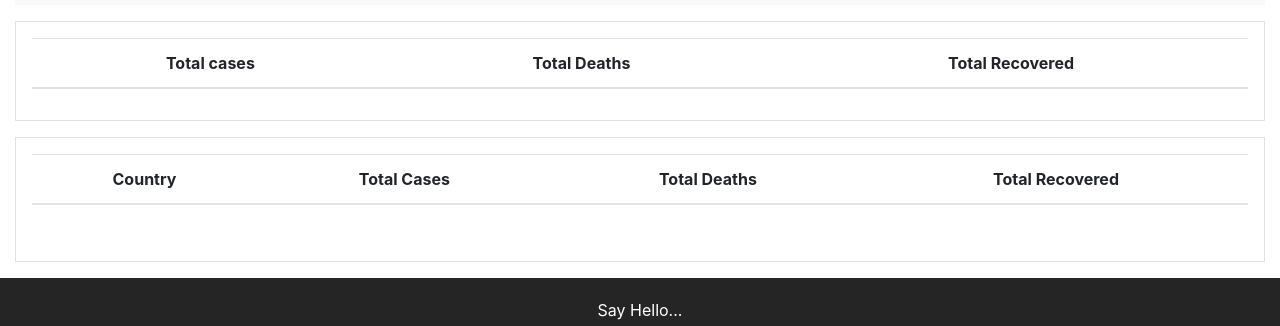
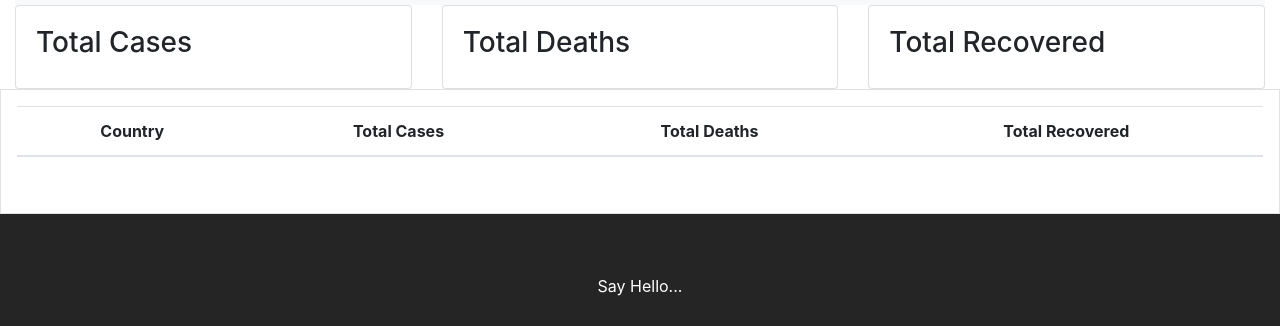
Before and after one commit to Hitesh-15/CovidTracker, a plain HTML site: page index.html in a window 1280 px wide. Shown: the part 77-403 px from the top of the page. Drawn offline with nearby package versions, Linux system fonts and the light colour scheme; no server answers.

Commit message:
included cards

```diff
--- a/app.js
+++ b/app.js
@@ -11,10 +11,17 @@ $(document).ready(function()
 
     function init()
     {
-        var url="https://api.covid19api.com/summary"
+        var url="http://api.covid19api.com/summary"
         var data='';
         $.get(url, function(data)
         {
+            // console.log(data);
+            // console.log(data.Countries[177]);
+            // console.log(data.Countries[177].Country);
+            // console.log(data.Countries[177].TotalConfirmed);
+            // console.log(data.Countries[177].TotalDeaths);
+            // console.log(data.Countries[177].TotalRecovered);
+
             var i,j;
             var output=new Array()
 
@@ -24,6 +31,7 @@ $(document).ready(function()
                 output[i]=data.Countries[i].TotalConfirmed;
 
             }
+            // console.log("Sorted in highest country: "+highest(output));
             highest(output)
             var HighestCountryByTotal=new Array();
             var HighestCountryByConfirmed=new Array();
@@ -39,6 +47,11 @@ $(document).ready(function()
                         HighestCountryByConfirmed[i]=data.Countries[j].TotalConfirmed;
                         HighestCountryByDeath[i]=data.Countries[j].TotalDeaths;
                         HighestCountryByRecovered[i]=data.Countries[j].TotalRecovered;
+                        // console.log(HighestCountryByTotal[i]+" "+HighestCountryByConfirmed[i]+" "+HighestCountryByDeath[i]+" "+HighestCountryByRecovered[i])
+                        // $("#countryvalue").append(HighestCountryByTotal[i]);
+                        // $("#totalvalue").append(HighestCountryByConfirmed[i]);
+                        // $("#deathvalue").append(HighestCountryByDeath[i]);
+                        // $("#recoveredvalue").append(HighestCountryByRecovered[i]);
                         $("#countryvalue").append('<table class = "table table-hover text-center"><tr><th>'+HighestCountryByTotal[i]+'</th></tr></table>')
                         $("#totalvalue").append('<table class = "table table-hover text-center"><tr><th>'+HighestCountryByConfirmed[i]+'</th></tr></table>')
                         $("#deathvalue").append('<table class = "table table-hover text-center"><tr><th>'+HighestCountryByDeath[i]+'</th></tr></table>')
@@ -46,13 +59,36 @@ $(document).ready(function()
                     }
                 }
             }
+            // highestnumber=output[0]
+            // console.log("Highest Country: "+output[0])
+            // if(highestnumber==data.Countries[177].TotalDeaths)
+            // {
+            //     console.log("checks"+data.Countries[177].Country);
+            // }
+
+
             totaldata=
             `
             <td>${data.Global.TotalConfirmed}</td>
             <td>${data.Global.TotalDeaths}</td>
             <td>${data.Global.TotalRecovered}</td>
             `
+            totalcases=`${data.Global.TotalConfirmed}`
+            totaldeaths=`${data.Global.TotalDeaths}`
+            totalrecovered=`${data.Global.TotalRecovered}`
+            // countrydata=
+            // `
+            // <td>${data.Countries[177].Country}</td>
+            // <td>${data.Countries[177].TotalConfirmed}</td>
+            // <td>${data.Countries[177].TotalDeaths}</td>
+            // <td>${data.Countries[177].TotalRecovered}</td>
+            // `
+            // $("#red").css("color","red")
             $("#totaldata").html(totaldata)
+            $("#totalcases").html(totalcases)
+            $("#totaldeaths").html(totaldeaths)
+            $("#totalrecovered").html(totalrecovered)
+            // $("#countrydata").html(countrydata)
         })
     }
 })
--- a/index.html
+++ b/index.html
@@ -12,9 +12,48 @@
     <div class="container-fluid">
         <nav class="navbar navbar-expand-lg navbar-light bg-light">
             <a class="navbar-brand text-center" href="#"><h1>Covid Data</h1></a>
-            </nav>
+        </nav>
 
-        <div class="p-3 my-3 border">
+        <div class="row flex-grow">
+            <div class="col-md-4 grid-margin stretch-card">
+              <div class="card">
+                <div class="card-body">
+                    <div class="row">
+                    <div class="col-6 col-md-12 col-md-5">
+                      <h3 class="mb-2">Total Cases</h3>
+                      <span id="totalcases"></span>
+                    </div>
+                    </div>
+                </div>
+              </div>
+            </div>
+            <div class="col-md-4 grid-margin stretch-card">
+                <div class="card">
+                  <div class="card-body">
+                      <div class="row">
+                      <div class="col-6 col-md-12 col-md-5">
+                        <h3 class="mb-2">Total Deaths</h3>
+                        <span id="totaldeaths"></span>
+                        </div>
+                      </div>
+                  </div>
+                </div>
+              </div>
+            <div class="col-md-4 grid-margin stretch-card">
+                <div class="card">
+                  <div class="card-body">
+                      <div class="row">
+                      <div class="col-6 col-md-12 col-md-5">
+                        <h3 class="mb-2 totalrecovered">Total Recovered</h3>
+                        <span id="totalrecovered"></span>
+                      </div>
+                      </div>
+                  </div>
+                </div>
+            </div>
+          </div>
+    </div>
+        <!-- <div class="p-3 my-3 border">
             <table class = "table table-hover text-center">
                 <thread>
                 <tr>
@@ -28,8 +67,8 @@
                     </tr>
                 </tbody>
             </table>
-        </div>
-        <div class="p-3 my-3 border">
+        </div> -->
+        <div class="p-3 border">
             <table class = "table table-hover text-center">
                 <thread>
                 <tr>
--- a/style.css
+++ b/style.css
@@ -1,5 +1,6 @@
 .footer-area {
     padding: 20px;
+    padding-top: 60px;
     background-color: #252525;
     text-align: center;
     color: #ffffff;
```
